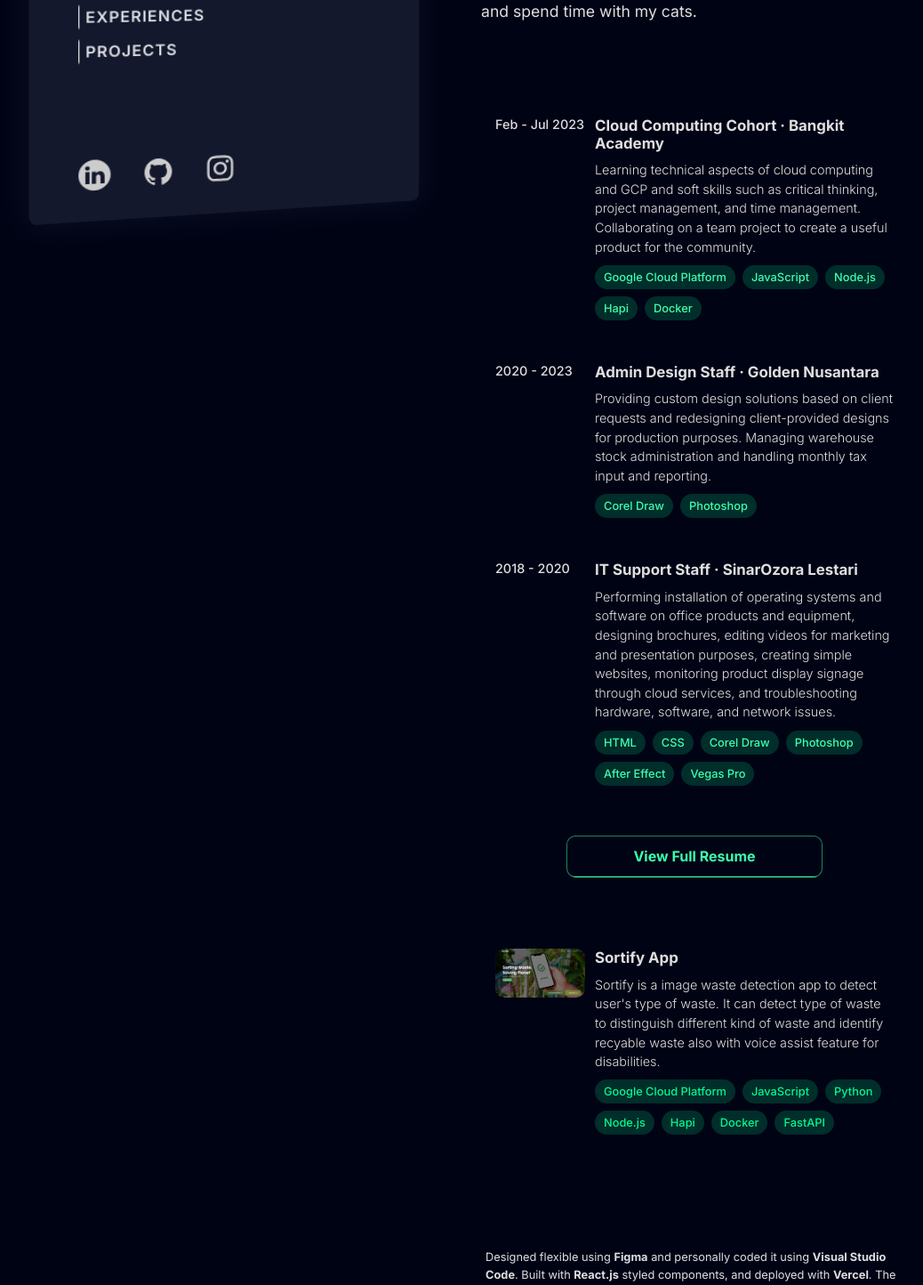
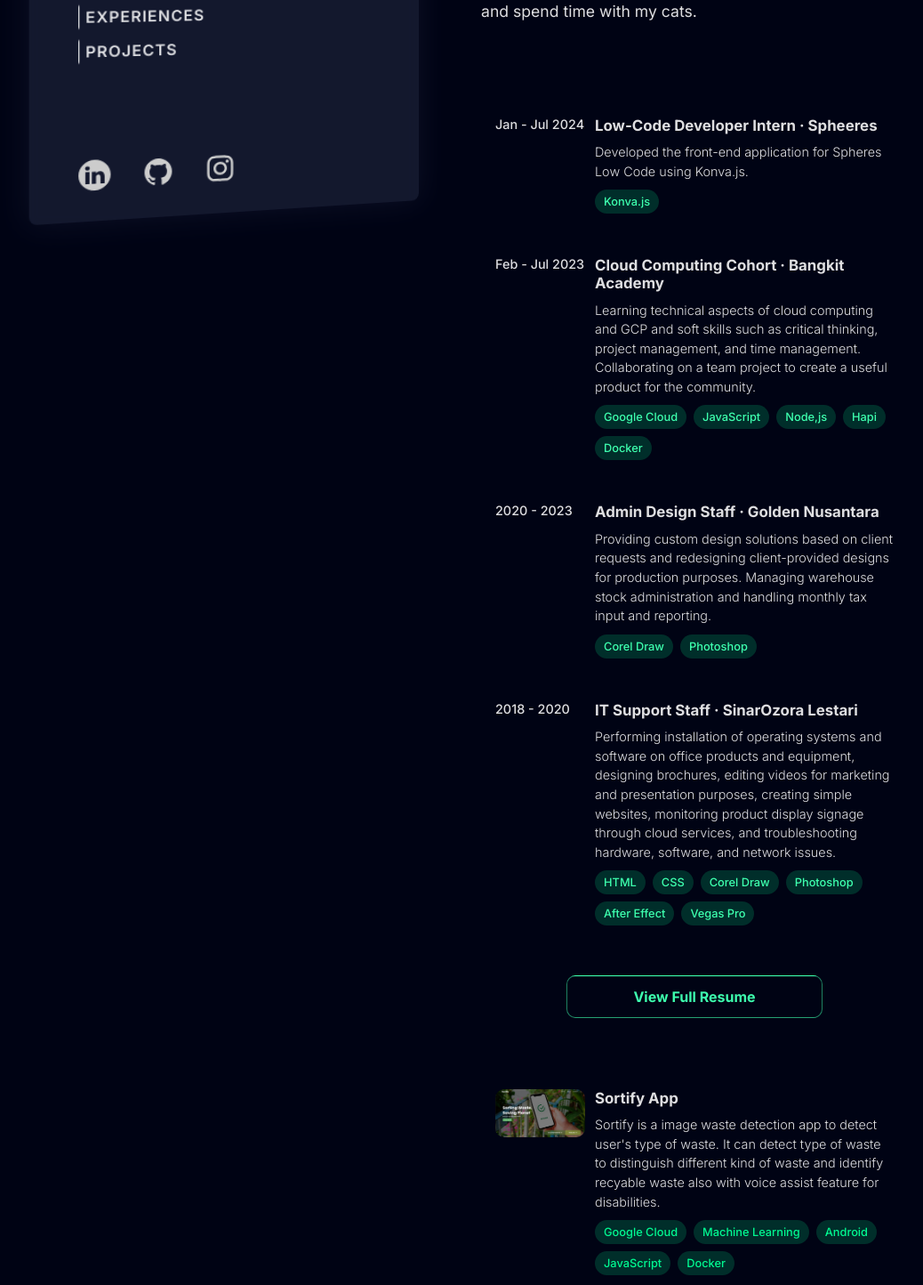
Before and after one commit to fahrulsn/webprofile, a React (Vite) app: page / in a window 1280 px wide. Shown: the part 479-1923 px from the top of the page at 89% size, without its empty margins (99-1137 px from the left). Built offline with nearby package versions, Linux system fonts and the light colour scheme.

Commit message:
data optimize and update exp

```diff
--- /dev/null
+++ b/src/assets/data.jsx
@@ -0,0 +1,61 @@
+export const myData = {
+  biodata: [
+    {
+      name: "Fahrul Setiawan",
+      role1: "Graphic Designer",
+      role2: "Web Developer",
+      desc: "I design web-based products and digital experiences with a focus on accessibility and simplicity.",
+    },
+  ],
+  exper: [
+    {
+      year: "Jan - Jul 2024",
+      pos: "Low-Code Developer Intern",
+      comp: "Spheeres",
+      skills: ["Konva.js"],
+      desc: "Developed the front-end application for Spheres Low Code using Konva.js.",
+    },
+    {
+      year: "Feb - Jul 2023",
+      pos: "Cloud Computing Cohort",
+      comp: "Bangkit Academy",
+      skills: ["Google Cloud", "JavaScript", "Node,js", "Hapi", "Docker"],
+      desc: "Learning technical aspects of cloud computing and GCP and soft skills such as critical thinking, project management, and time management. Collaborating on a team project to create a useful product for the community.",
+    },
+    {
+      year: "2020 - 2023",
+      pos: "Admin Design Staff",
+      comp: "Golden Nusantara",
+      skills: ["Corel Draw", "Photoshop"],
+      desc: "Providing custom design solutions based on client requests and redesigning client-provided designs for production purposes. Managing warehouse stock administration and handling monthly tax input and reporting.",
+    },
+    {
+      year: "2018 - 2020",
+      pos: "IT Support Staff",
+      comp: "SinarOzora Lestari",
+      skills: [
+        "HTML",
+        "CSS",
+        "Corel Draw",
+        "Photoshop",
+        "After Effect",
+        "Vegas Pro",
+      ],
+      desc: "Performing installation of operating systems and software on office products and equipment, designing brochures, editing videos for marketing and presentation purposes, creating simple websites, monitoring product display signage through cloud services, and troubleshooting hardware, software, and network issues.",
+    },
+  ],
+  projects: [
+    {
+      title: "Sortify App",
+      img: "/img/sortify.jpg",
+      techs: [
+        "Google Cloud",
+        "Machine Learning",
+        "Android",
+        "JavaScript",
+        "Docker",
+      ],
+      desc: "Sortify is a image waste detection app to detect user's type of waste. It can detect type of waste to distinguish different kind of waste and identify recyable waste also with voice assist feature for disabilities.",
+    },
+  ],
+};
--- a/src/components/about.jsx
+++ b/src/components/about.jsx
@@ -30,7 +30,7 @@
         into programming and web development. Fast forward to today, I am
         pursuing a Bachelor's degree in Computer Science and have the
         opportunity to create a product for the community through the
-        <span> Bangkit Academy </span>
+        <span>Bangkit Academy</span>
         program.
       </p>
       <p>
--- a/src/components/biodata.jsx
+++ b/src/components/biodata.jsx
@@ -1,4 +1,5 @@
 import { styled } from "styled-components";
+import { myData } from "../assets/data";
 
 const Data = styled.div`
   padding: 0.2;
@@ -52,18 +53,15 @@
     }
   }
 `;
-
+const data = myData.biodata[0];
 const Biodata = () => {
   return (
     <Data>
-      <h1>Fahrul Setiawan</h1>
+      <h1>{data.name}</h1>
       <h3>
-        Web Developer <br /> Graphic Designer
+        {data.role1} <br /> {data.role2}
       </h3>
-      <p>
-        I design web-based products and digital experiences with a focus on
-        accessibility and simplicity.
-      </p>
+      <p>{data.desc}</p>
     </Data>
   );
 };
--- a/src/components/experience.jsx
+++ b/src/components/experience.jsx
@@ -1,5 +1,6 @@
 /* eslint-disable react/no-unescaped-entities */
 import { styled } from "styled-components";
+import { myData } from "../assets/data";
 
 const ExpWrapper = styled.div`
   margin: 2rem 0;
@@ -80,65 +81,26 @@
   }
 `;
 
+const data = myData.exper;
 const Experience = () => {
   return (
     <ExpWrapper id="experience">
-      <InExp className="onHover">
-        <Year>Feb - Jul 2023</Year>
-        <InfoExp>
-          <h3>Cloud Computing Cohort {"·"} Bangkit Academy</h3>
-          <p>
-            Learning technical aspects of cloud computing and GCP and soft
-            skills such as critical thinking, project management, and time
-            management. Collaborating on a team project to create a useful
-            product for the community.
-          </p>
-          <Skills>
-            <span>Google Cloud Platform</span>
-            <span>JavaScript</span>
-            <span>Node.js</span>
-            <span>Hapi</span>
-            <span>Docker</span>
-          </Skills>
-        </InfoExp>
-      </InExp>
-      <InExp className="onHover">
-        <Year>2020 - 2023</Year>
-        <InfoExp>
-          <h3>Admin Design Staff {"·"} Golden Nusantara</h3>
-          <p>
-            Providing custom design solutions based on client requests and
-            redesigning client-provided designs for production purposes.
-            Managing warehouse stock administration and handling monthly tax
-            input and reporting.
-          </p>
-          <Skills>
-            <span>Corel Draw</span>
-            <span>Photoshop</span>
-          </Skills>
-        </InfoExp>
-      </InExp>
-      <InExp className="onHover">
-        <Year>2018 - 2020</Year>
-        <InfoExp>
-          <h3>IT Support Staff {"·"} SinarOzora Lestari</h3>
-          <p>
-            Performing installation of operating systems and software on office
-            products and equipment, designing brochures, editing videos for
-            marketing and presentation purposes, creating simple websites,
-            monitoring product display signage through cloud services, and
-            troubleshooting hardware, software, and network issues.
-          </p>
-          <Skills>
-            <span>HTML</span>
-            <span>CSS</span>
-            <span>Corel Draw</span>
-            <span>Photoshop</span>
-            <span>After Effect</span>
-            <span>Vegas Pro</span>
-          </Skills>
-        </InfoExp>
-      </InExp>
+      {data.map((exp, index) => (
+        <InExp key={index} className="onHover">
+          <Year>{exp.year}</Year>
+          <InfoExp>
+            <h3>
+              {exp.pos} {"·"} {exp.comp}
+            </h3>
+            <p>{exp.desc}</p>
+            <Skills>
+              {exp.skills.map((skill, i) => (
+                <span key={i}>{skill}</span>
+              ))}
+            </Skills>
+          </InfoExp>
+        </InExp>
+      ))}
     </ExpWrapper>
   );
 };
--- a/src/components/projects.jsx
+++ b/src/components/projects.jsx
@@ -1,5 +1,6 @@
 /* eslint-disable react/no-unescaped-entities */
 import styled from "styled-components";
+import { myData } from "../assets/data";
 
 const Project = styled.div`
   margin: 4rem 0;
@@ -70,32 +71,34 @@
   }
 `;
 
+const data = myData.projects;
 const Projects = () => {
   return (
     <>
-      <Project id="projects">
+      {data.map((project, index) => (
+        <Project key={index} id="projects">
           <ProjImg>
-          <img src={"/img/sortify.jpg"} alt="" />
+            <img src={project.img} alt="" />
           </ProjImg>
           <ProjInfo>
-          <h3>Sortify App </h3>
-          <p>
-            Sortify is a image waste detection app to detect user's type of
-            waste. It can detect type of waste to distinguish different kind of
-            waste and identify recyable waste also with voice assist feature for
-            disabilities.
-          </p>
+            <h3>
+              <a
+                href="https://github.com/Sortify-Capstone/Sortify"
+                target="_blank"
+                rel="noreferrer"
+              >
+                {project.title}
+              </a>
+            </h3>
+            <p>{project.desc}</p>
             <Techs>
-            <span>Google Cloud Platform</span>
-            <span>JavaScript</span>
-            <span>Python</span>
-            <span>Node.js</span>
-            <span>Hapi</span>
-            <span>Docker</span>
-            <span>FastAPI</span>
+              {project.techs.map((tech, i) => (
+                <span key={i}>{tech}</span>
+              ))}
             </Techs>
           </ProjInfo>
         </Project>
+      ))}
     </>
   );
 };
```
Lines whose indentation alone changed are shown as unchanged.
